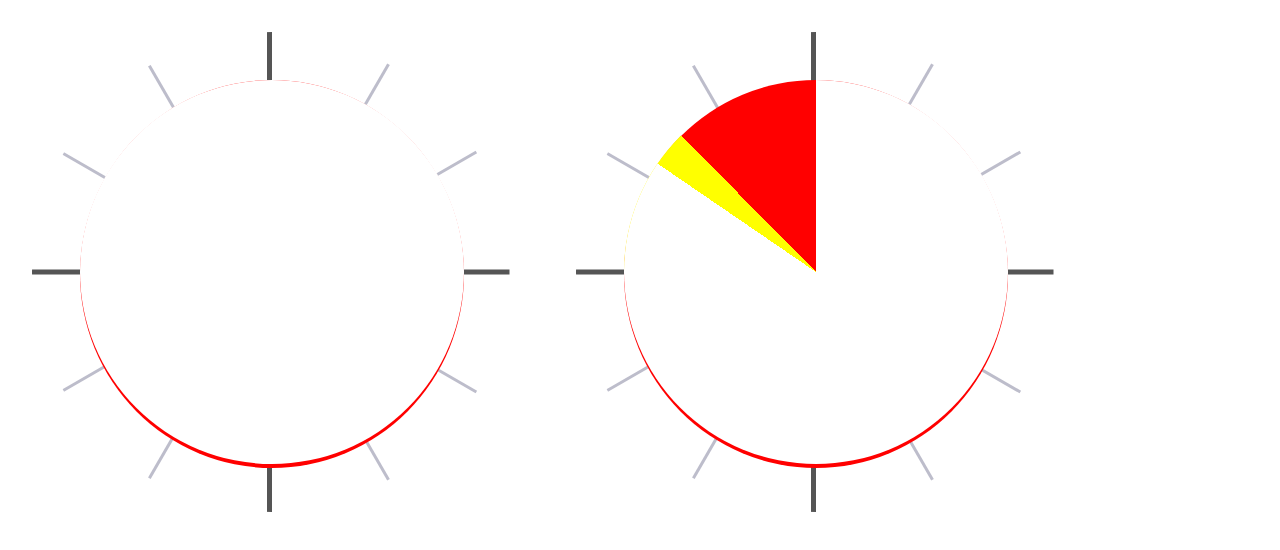
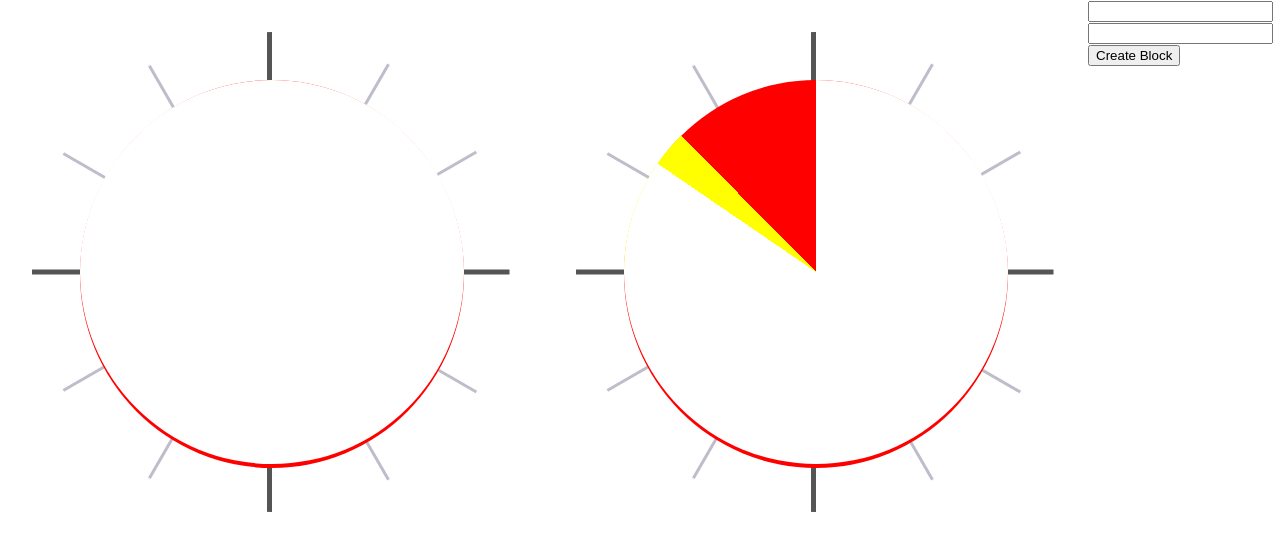
Before and after one commit to HugoKawamata/clockblocker, a React (Create React App) app: page / in a window 1280 px wide. Shown: the top 550 px of the page. Built offline with nearby package versions, Linux system fonts and the light colour scheme.

Commit message:
✨ Get form submission working

```diff
--- a/src/App.jsx
+++ b/src/App.jsx
@@ -2,7 +2,8 @@ import { useState, useEffect } from "react"
 import { DateTime } from "luxon"
 import "./App.css"
 import Clock from "./components/Clock"
-import { blockInAm, blockInPm, timeToSecondsPastMidnight } from "./helpers"
+import Form from "./components/Form"
+import { blockInAm, blockInPm } from "./helpers"
 // import type { Block } from "./types"
 
 const dummyBlock = {
@@ -33,6 +34,7 @@ function App() {
         blocks={blocks.filter((block) => blockInPm(block))}
         currentTime={time}
       />
+      <Form blocks={blocks} setBlocks={setBlocks} />
     </div>
   );
 }
--- a/src/components/Block/index.jsx
+++ b/src/components/Block/index.jsx
@@ -14,7 +14,6 @@ function Block(props: Props) {
     const finishTime = DateTime.now().set(props.block.finish)
     const startPercentage = timeToClockPercentage(startTime, props.amOrPm)
     const finishPercentage = timeToClockPercentage(finishTime, props.amOrPm)
-    console.log(startPercentage, finishPercentage)
 
     return ({
       background: `conic-gradient(#0000 calc(${startPercentage}*1%), #FF0 calc(${startPercentage}*1%), #FF0 calc(${finishPercentage}*1%), #0000 0%)`
--- /dev/null
+++ b/src/components/Form/index.jsx
@@ -0,0 +1,45 @@
+import { useState } from "react"
+// import './styles.css';
+import { DateTime } from "luxon";
+import * as Types from "../../types"
+
+type Props = {|
+  blocks: Types.Block[],
+  setBlocks: (block: Types.Block[]) => void,
+|}
+
+function Form(props: Props) {
+  const [startTimeText, setStartTimeText] = useState("")
+  const [finishTimeText, setFinishTimeText] = useState("")
+
+  const handleBlur = (setFn) => {
+    return (event) => setFn(event.target.value)
+  }
+
+  const newBlock = () => {
+    const startTime = DateTime.fromFormat(startTimeText, "HH:mm")
+    const finishTime = DateTime.fromFormat(finishTimeText, "HH:mm")
+
+    return {
+      color: "#0000FF",
+      start: { hour: startTime.hour, minute: startTime.minute },
+      finish: { hour: finishTime.hour, minute: finishTime.minute }
+    }
+  }
+
+  const createNewBlock = () => {
+    const newArray = props.blocks.concat([newBlock()])
+
+    props.setBlocks(newArray)
+  }
+
+  return (
+    <section>
+      <input onBlur={handleBlur(setStartTimeText)} />
+      <input onBlur={handleBlur(setFinishTimeText)} />
+      <button onClick={createNewBlock}>Create Block</button>
+    </section>
+  )
+}
+
+export default Form;
--- a/src/helpers.jsx
+++ b/src/helpers.jsx
@@ -12,6 +12,5 @@ export const timeToClockPercentage = (time: DateTime, amOrPm: "am" | "pm") => {
     secondsPastMidnight - (amOrPm === "pm" ? SECONDS_IN_12_HOURS : 0),
     0
   )
-  console.log(secondsPastMidnight, adjustedSeconds, amOrPm)
   return (adjustedSeconds / SECONDS_IN_12_HOURS) * 100
 }
```
